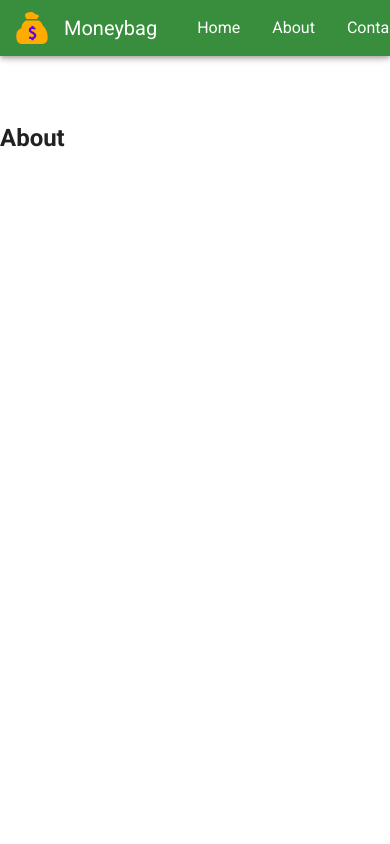
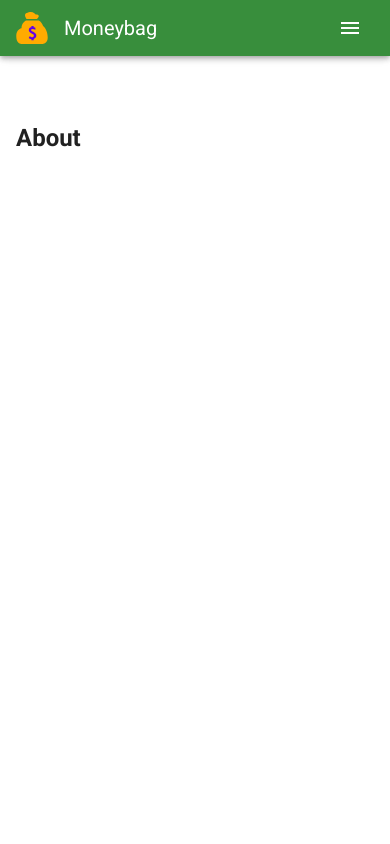
Before and after one commit to babakjan/Moneybag-FE, a Vue app: page / in a window 390 px wide. Shown: the top 844 px of the page. Built offline with nearby package versions, Linux system fonts and the light colour scheme.

Commit message:
Add: home navigation responsive

```diff
--- a/src/assets/css/main.css
+++ b/src/assets/css/main.css
@@ -3,3 +3,9 @@
     margin: 0 auto;
     width: 100%
 }
+
+@media only screen and (max-width: 1440px) {
+    .max-width {
+        max-width: calc(100vw - 2rem);
+    }
+}
--- a/src/components/Navbar.component.vue
+++ b/src/components/Navbar.component.vue
@@ -1,5 +1,6 @@
 <template>
-  <v-app-bar app color="primary" dark>
+  <div>
+    <v-app-bar app color="primary" dark class="ma0">
       <div class="d-flex align-center justify-space-between max-width">
         <!-- left column -->
         <div class="d-flex align-center justify-center">
@@ -8,28 +9,68 @@
           <v-toolbar-title>Moneybag</v-toolbar-title>
 
           <!-- navigation -->
-        <ul class="nav-links">
-          <li>
-            <a href="#start" class="white--text">Home</a>
-          </li>
-          <li>
-            <a href="#about" class="white--text">About</a>
-          </li>
-          <li>
-            <a href="#contact" class="white--text">Contact</a>
+          <ul class="nav-links d-none d-md-flex">
+            <li v-for="(link, index) in links" :key="index">
+              <a :href="link.to" class="white--text">{{ link.label }}</a>
             </li>
           </ul>
         </div>
 
         <!-- right column -->
-      <div class="d-flex align-center justify-center">
-        <v-btn plain :ripple="false"> Sing-in </v-btn>
+        <div class="d-none d-md-flex align-center justify-center">
+          <v-btn plain :ripple="false">
+            <v-icon>mdi-account-lock-open-outline</v-icon>Sing-in
+          </v-btn>
           <v-btn color="secondary">
-          <v-icon left>mdi-account-plus-outline</v-icon> Sing-up
+            <v-icon left>mdi-account-plus-outline</v-icon>Sing-up
           </v-btn>
         </div>
+
+        <v-app-bar-nav-icon @click="drawer = true" class="d-flex d-md-none" />
       </div>
     </v-app-bar>
+
+    <!-- mobile menu -->
+    <v-navigation-drawer v-model="drawer" app left temporary>
+      <v-list nav dense>
+        <v-list-item-group
+          v-model="drawer"
+          active-class="secondary--text text--accent-4"
+        >
+          <!-- sign btns -->
+          <v-list-item class="mb-4">
+            <v-btn color="secondary">
+              <v-icon left>mdi-account-plus-outline</v-icon>Sing-up
+            </v-btn>
+            <v-btn plain class="ml-1">
+              <v-icon>mdi-account-lock-open-outline</v-icon>Sing-in
+            </v-btn>
+          </v-list-item>
+
+          <v-divider />
+
+          <!-- navigation -->
+          <a
+            v-for="(link, index) in links"
+            :key="index"
+            :href="link.to"
+            class="drawer-link"
+          >
+            <v-list-item>
+              <v-list-item-icon>
+                <v-icon>{{ link.icon }}</v-icon>
+              </v-list-item-icon>
+              <v-list-item-content>
+                <v-list-item-title>
+                  {{ link.label }}
+                </v-list-item-title>
+              </v-list-item-content>
+            </v-list-item>
+          </a>
+        </v-list-item-group>
+      </v-list>
+    </v-navigation-drawer>
+  </div>
 </template>
 
 <script lang="ts">
@@ -39,24 +80,30 @@ import Logo from "./Logo.component.vue";
 interface NavigationLink {
   to: string;
   label: string;
+  icon: string;
 }
 
 @Component({
   components: { Logo },
 })
 export default class Navbar extends Vue {
+  drawer = false;
+
   links = [
     {
-      to: "/",
+      to: "/#start",
       label: "Home",
+      icon: "mdi-home-outline",
     },
     {
       to: "/#about",
       label: "About",
+      icon: "mdi-information-outline",
     },
     {
       to: "/#contact",
       label: "Contact",
+      icon: "mdi-email-outline",
     },
   ] as NavigationLink[];
 }
@@ -70,11 +117,11 @@ export default class Navbar extends Vue {
 }
 
 .nav-links {
-  display: flex;
   list-style-type: none;
 }
 
-.nav-links li a {
+.nav-links li a,
+.drawer-link {
   text-decoration: none;
 }
 
```
Also changed, not shown: 1 other file (tests, documents, lock files or other folders). Lines whose indentation alone changed are shown as unchanged.
